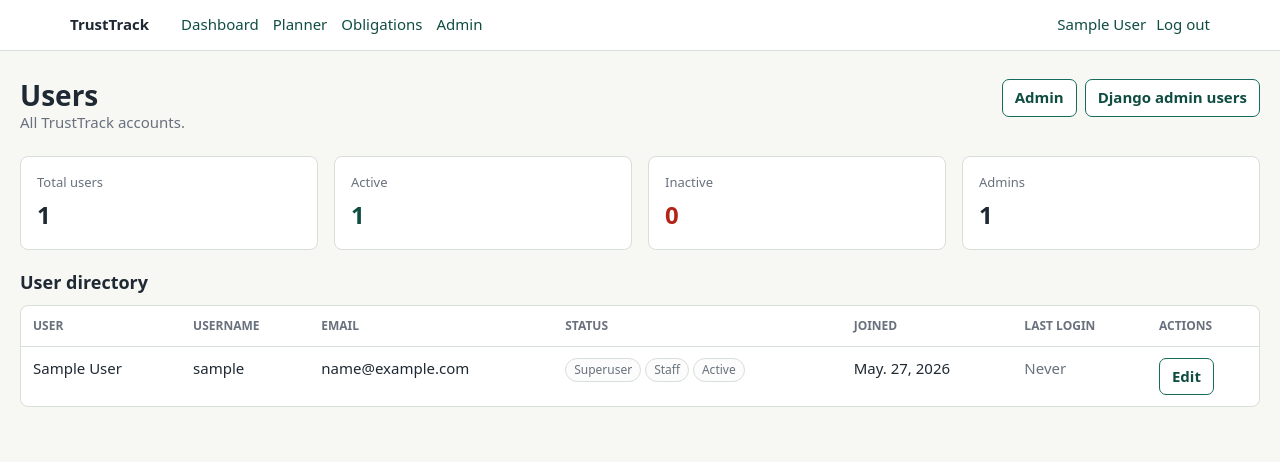
After one commit to Turkevych96/TrustTrack, a Django app: page /admin-panel/users/ in a window 1280 px wide. The commit adds this page. Shown: the top 462 px of the page. Run offline with Django 5.2, Linux system fonts and the light colour scheme; the visitor is signed in with stand-in values (Sample User, id 1); data comes from the database, SQL or seed files in the repository.

Commit message:
feat: add admin panel with user management features and update navigation links

```diff
--- a/ledger/forms.py
+++ b/ledger/forms.py
@@ -84,6 +84,46 @@ class SignUpForm(UserCreationForm):
     class Meta(UserCreationForm.Meta):
         model = get_user_model()
         fields = ('username', 'first_name', 'last_name', 'email')
+
+
+class AdminUserForm(forms.ModelForm):
+    confirm_username = forms.CharField(
+        label='Confirm username',
+        strip=True,
+    )
+
+    class Meta:
+        model = get_user_model()
+        fields = ('username', 'first_name', 'last_name', 'email', 'is_active', 'is_staff')
+        labels = {
+            'is_active': 'Active account',
+            'is_staff': 'Admin access',
+        }
+        help_texts = {
+            'is_active': 'Inactive users cannot log in.',
+            'is_staff': 'Staff users can open the TrustTrack admin panel and Django admin.',
+        }
+
+    def __init__(self, *args, actor=None, **kwargs):
+        super().__init__(*args, **kwargs)
+        self.actor = actor
+        self.original_username = self.instance.username
+        self.fields['confirm_username'].help_text = f'Type "{self.original_username}" to save changes.'
+
+    def clean_confirm_username(self):
+        confirmation = self.cleaned_data['confirm_username']
+        if confirmation != self.original_username:
+            raise ValidationError('Type the current username to confirm these changes.')
+        return confirmation
+
+    def clean(self):
+        cleaned_data = super().clean()
+        if self.actor and self.instance.pk == self.actor.pk:
+            if cleaned_data.get('is_active') is False:
+                self.add_error('is_active', 'You cannot deactivate your own account.')
+            if cleaned_data.get('is_staff') is False:
+                self.add_error('is_staff', 'You cannot remove your own admin access.')
+        return cleaned_data
 
 
 class CreateObligationForm(MoneyForm):
--- /dev/null
+++ b/ledger/templates/ledger/admin_users.html
@@ -0,0 +1,77 @@
+{% extends "ledger/base.html" %}
+{% load money %}
+
+{% block title %}Users - TrustTrack Admin{% endblock %}
+{% block page_class %}admin-page{% endblock %}
+
+{% block content %}
+<div class="page-title">
+    <div>
+        <h1>Users</h1>
+        <div class="muted">All TrustTrack accounts.</div>
+    </div>
+    <div class="actions">
+        <a class="button secondary" href="{% url 'ledger:admin_panel' %}">Admin</a>
+        <a class="button secondary" href="{% url 'admin:auth_user_changelist' %}">Django admin users</a>
+    </div>
+</div>
+
+<section class="grid admin-metrics">
+    <div class="panel">
+        <div class="metric-label">Total users</div>
+        <div class="metric-value">{{ users|length }}</div>
+    </div>
+    <div class="panel">
+        <div class="metric-label">Active</div>
+        <div class="metric-value positive">{{ active_users_count }}</div>
+    </div>
+    <div class="panel">
+        <div class="metric-label">Inactive</div>
+        <div class="metric-value negative">{{ inactive_users_count }}</div>
+    </div>
+    <div class="panel">
+        <div class="metric-label">Admins</div>
+        <div class="metric-value">{{ staff_users_count }}</div>
+    </div>
+</section>
+
+<section class="section-gap">
+    <div class="section-title">
+        <h2>User directory</h2>
+    </div>
+    <div class="table-wrap">
+        <table>
+            <thead>
+                <tr>
+                    <th>User</th>
+                    <th>Username</th>
+                    <th>Email</th>
+                    <th>Status</th>
+                    <th>Joined</th>
+                    <th>Last login</th>
+                    <th>Actions</th>
+                </tr>
+            </thead>
+            <tbody>
+                {% for user in users %}
+                    <tr>
+                        <td>{{ user|user_label }}</td>
+                        <td>{{ user.username }}</td>
+                        <td>{% if user.email %}{{ user.email }}{% else %}<span class="muted">Not set</span>{% endif %}</td>
+                        <td>{% include "ledger/partials/user_status_badges.html" with user=user %}</td>
+                        <td>{{ user.date_joined|date:"M. j, Y" }}</td>
+                        <td>{% if user.last_login %}{{ user.last_login|date:"M. j, Y H:i" }}{% else %}<span class="muted">Never</span>{% endif %}</td>
+                        <td>
+                            <div class="actions">
+                                <a class="button secondary" href="{% url 'ledger:admin_user_update' user.pk %}">Edit</a>
+                            </div>
+                        </td>
+                    </tr>
+                {% empty %}
+                    <tr><td colspan="7" class="empty">No users yet.</td></tr>
+                {% endfor %}
+            </tbody>
+        </table>
+    </div>
+</section>
+{% endblock %}
--- a/ledger/templates/ledger/base.html
+++ b/ledger/templates/ledger/base.html
@@ -113,6 +113,47 @@
         .metrics {
             grid-template-columns: repeat(3, minmax(0, 1fr));
             margin-bottom: 22px;
+        }
+        .admin-page {
+            max-width: 1280px;
+        }
+        .admin-metrics {
+            grid-template-columns: repeat(auto-fit, minmax(160px, 1fr));
+        }
+        .admin-layout {
+            grid-template-columns: minmax(0, 1.7fr) minmax(300px, 0.8fr);
+            align-items: start;
+        }
+        .admin-main,
+        .admin-side {
+            min-width: 0;
+        }
+        .admin-tools {
+            display: grid;
+            gap: 8px;
+        }
+        .admin-tool {
+            display: flex;
+            align-items: center;
+            justify-content: space-between;
+            gap: 12px;
+            border: 1px solid var(--line);
+            border-radius: 7px;
+            padding: 10px 12px;
+            color: var(--ink);
+        }
+        .admin-tool:hover {
+            background: #eef5f2;
+            text-decoration: none;
+        }
+        .admin-tool strong {
+            display: block;
+            font-size: 14px;
+        }
+        .admin-tool small {
+            display: block;
+            color: var(--muted);
+            margin-top: 2px;
         }
         .panel {
             background: var(--panel);
@@ -439,14 +480,18 @@
         @media (max-width: 760px) {
             .nav, .page-title { flex-direction: column; align-items: stretch; }
             .nav-links, .nav-user { flex-wrap: wrap; }
-            .metrics, .two-col, .settings-grid, .main-side, .simulator-grid { grid-template-columns: 1fr; }
+            .metrics, .admin-metrics, .admin-layout, .two-col, .settings-grid, .main-side, .simulator-grid { grid-template-columns: 1fr; }
             .setting-head { align-items: stretch; flex-direction: column; }
             .setting-summary { grid-template-columns: 1fr; }
             .action-menu-panel { left: 0; right: auto; }
             th, td { white-space: normal; }
         }
         @media (min-width: 761px) and (max-width: 1020px) {
-            .settings-grid { grid-template-columns: 1fr; }
+            .admin-metrics { grid-template-columns: repeat(3, minmax(0, 1fr)); }
+            .admin-layout, .settings-grid { grid-template-columns: 1fr; }
+        }
+        @media (min-width: 1021px) and (max-width: 1240px) {
+            .admin-metrics { grid-template-columns: repeat(3, minmax(0, 1fr)); }
         }
     </style>
 </head>
@@ -462,7 +507,7 @@
                     {% endif %}
                     <a href="{% url 'ledger:obligation_list' %}">Obligations</a>
                     {% if request.user.is_staff %}
-                        <a href="{% url 'admin:index' %}">Admin</a>
+                        <a href="{% url 'ledger:admin_panel' %}">Admin</a>
                     {% endif %}
                 </div>
                 <div class="nav-user">
--- /dev/null
+++ b/ledger/templates/ledger/partials/user_status_badges.html
@@ -0,0 +1,3 @@
+{% if user.is_superuser %}<span class="badge">Superuser</span>{% endif %}
+{% if user.is_staff %}<span class="badge">Staff</span>{% endif %}
+{% if user.is_active %}<span class="badge">Active</span>{% else %}<span class="badge">Inactive</span>{% endif %}
--- a/ledger/urls.py
+++ b/ledger/urls.py
@@ -7,6 +7,9 @@ app_name = 'ledger'
 
 urlpatterns = [
     path('', views.dashboard, name='dashboard'),
+    path('admin-panel/', views.admin_panel, name='admin_panel'),
+    path('admin-panel/users/', views.admin_users, name='admin_users'),
+    path('admin-panel/users/<int:pk>/edit/', views.admin_user_update, name='admin_user_update'),
     path('profile/', views.profile, name='profile'),
     path('planner/', views.planner, name='planner'),
     path('obligations/', views.obligation_list, name='obligation_list'),
--- a/ledger/views.py
+++ b/ledger/views.py
@@ -8,13 +8,14 @@ from django.contrib.auth.password_validation import get_default_password_validat
 from django.core.exceptions import ValidationError
 from django.db import transaction
 from django.db.models import Q
-from django.http import JsonResponse
+from django.http import HttpResponseForbidden, JsonResponse
 from django.shortcuts import get_object_or_404, redirect, render
 from django.urls import reverse
 from django.utils import timezone
 from django.views.decorators.http import require_POST
 
 from ledger.forms import (
+    AdminUserForm,
     CreateObligationForm,
     InterestRecalculateForm,
     InterestRatePeriodForm,
@@ -126,6 +127,90 @@ def password_rule_status(request):
                 if rule_name:
                     rules[rule_name] = False
     return JsonResponse({'rules': rules})
+
+
+@login_required
+def admin_panel(request):
+    if not request.user.is_staff:
+        return HttpResponseForbidden('Only staff users can access the admin panel.')
+
+    user_model = get_user_model()
+    users = user_model.objects.all()
+    obligations = Obligation.objects.select_related('borrower', 'creditor', 'category')
+    open_obligations = list(obligations.filter(status=Obligation.Status.OPEN))
+    recent_users = users.order_by('-date_joined')[:5]
+    recent_obligations = obligations.order_by('-created_at')[:6]
+    recent_transactions = (
+        LedgerTransaction.objects.select_related('obligation', 'financial_event')
+        .order_by('-created_at')[:6]
+    )
+
+    return render(
+        request,
+        'ledger/admin_panel.html',
+        {
+            'active_users_count': users.filter(is_active=True).count(),
+            'staff_users_count': users.filter(is_staff=True).count(),
+            'profiles_count': UserProfile.objects.count(),
+            'telegram_profiles_count': UserProfile.objects.filter(telegram_id__isnull=False).count(),
+            'obligations_count': obligations.count(),
+            'open_obligations_count': len(open_obligations),
+            'closed_obligations_count': obligations.filter(status=Obligation.Status.CLOSED).count(),
+            'open_balance_units': sum(get_obligation_balance(obligation) for obligation in open_obligations),
+            'posted_transactions_count': LedgerTransaction.objects.filter(
+                status=LedgerTransaction.Status.POSTED,
+            ).count(),
+            'financial_events_count': FinancialEvent.objects.count(),
+            'recent_users': recent_users,
+            'recent_obligations': recent_obligations,
+            'recent_transactions': recent_transactions,
+        },
+    )
+
+
+@login_required
+def admin_users(request):
+    if not request.user.is_staff:
+        return HttpResponseForbidden('Only staff users can access the admin panel.')
+
+    user_model = get_user_model()
+    users = user_model.objects.all().order_by('username')
+    return render(
+        request,
+        'ledger/admin_users.html',
+        {
+            'users': users,
+            'active_users_count': users.filter(is_active=True).count(),
+            'staff_users_count': users.filter(is_staff=True).count(),
+            'inactive_users_count': users.filter(is_active=False).count(),
+        },
+    )
+
+
+@login_required
+def admin_user_update(request, pk):
+    if not request.user.is_staff:
+        return HttpResponseForbidden('Only staff users can access the admin panel.')
+
+    user_model = get_user_model()
+    target_user = get_object_or_404(user_model, pk=pk)
+    if request.method == 'POST':
+        form = AdminUserForm(request.POST, instance=target_user, actor=request.user)
+        if form.is_valid():
+            form.save()
+            messages.success(request, f'User {target_user.username} was updated.')
+            return redirect('ledger:admin_users')
+    else:
+        form = AdminUserForm(instance=target_user, actor=request.user)
+
+    return render(
+        request,
+        'ledger/admin_user_form.html',
+        {
+            'form': form,
+            'target_user': target_user,
+        },
+    )
 
 
 @login_required
```
Also changed, not shown: ledger/templates/ledger/admin_panel.html (added, +175 -0 lines), ledger/templates/ledger/admin_user_form.html (added, +55 -0 lines), ledger/tests.py (+96 -1 lines).
